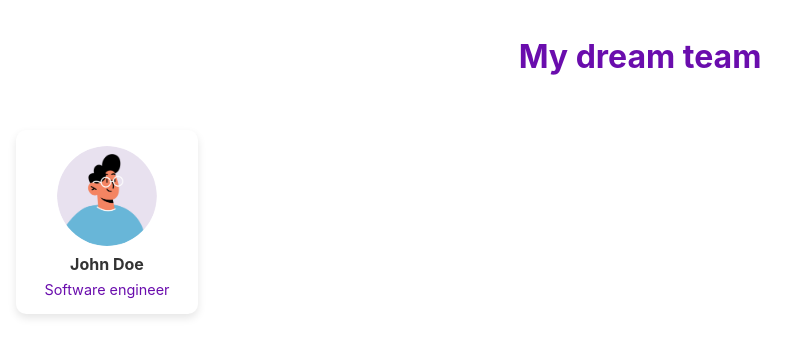
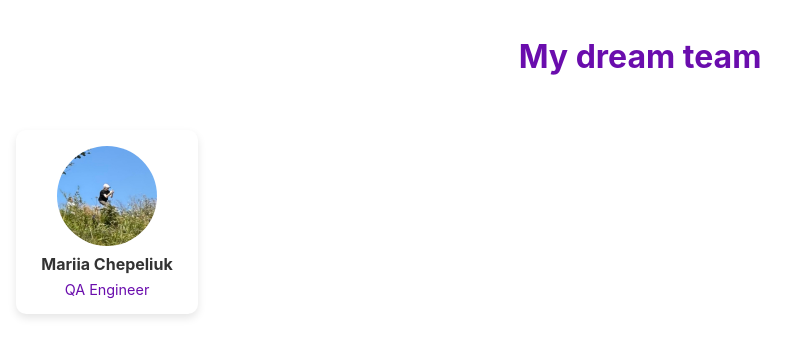
Before and after one commit to TheDeiw/My-dream-team-PZ22-5, a React (Create React App) app: page / in a window 1280 px wide. Shown: the top 356 px of the page, without its empty margins (0-805 px from the left). Built offline with nearby package versions, Linux system fonts and the light colour scheme.

Commit message:
Add Mariia Chepeliuk Card

```diff
--- a/src/components/Body.js
+++ b/src/components/Body.js
@@ -4,10 +4,10 @@ const Body = () => {
   return (
     <main style={styles.body}>
       <div style={styles.card}>
-        <img src={"/avatar-default.png"} alt="John Doe" style={styles.photo} />
+        <img src={"/Chepeliuk.jpg"} alt="Mariia Chepeliuk" style={styles.photo} />
         <div style={styles.textContainer}>
-          <h2 style={styles.name}>John Doe</h2>
-          <p style={styles.position}>Software engineer</p>
+          <h2 style={styles.name}>Mariia Chepeliuk</h2>
+          <p style={styles.position}>QA Engineer</p>
         </div>
       </div>
     </main>
```
Also changed, not shown: public/Chepeliuk.jpg (added).
